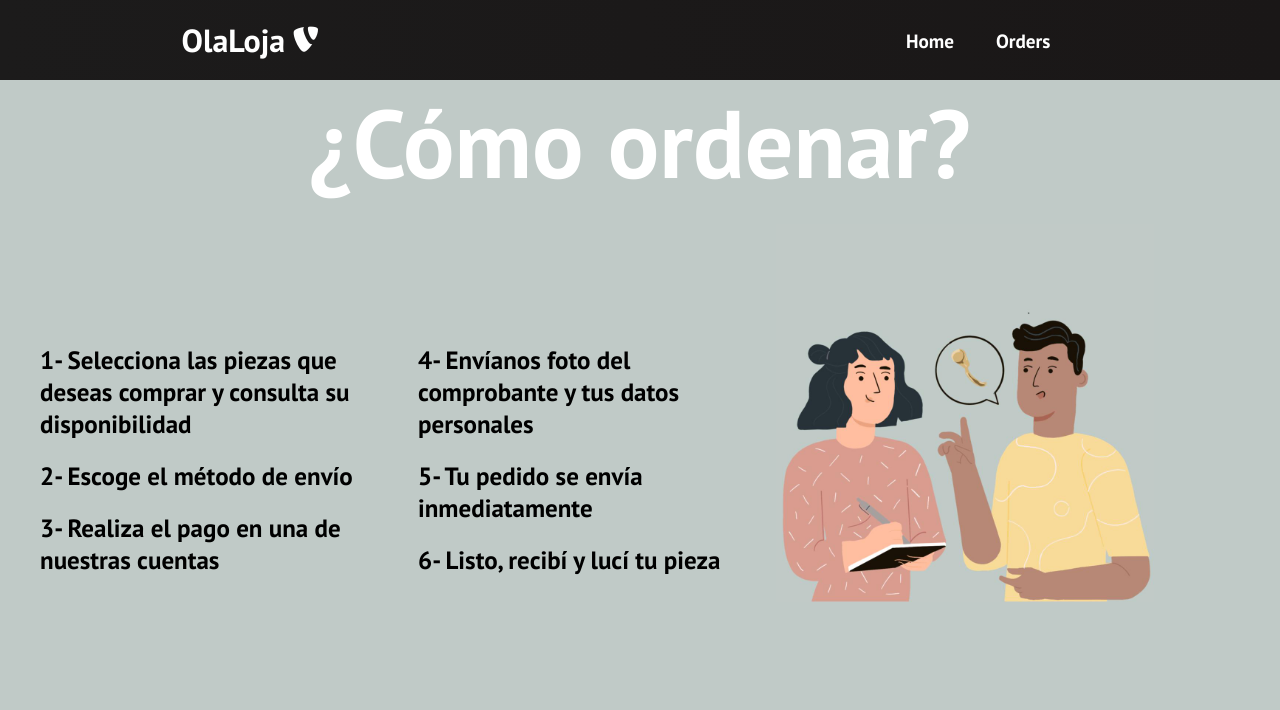
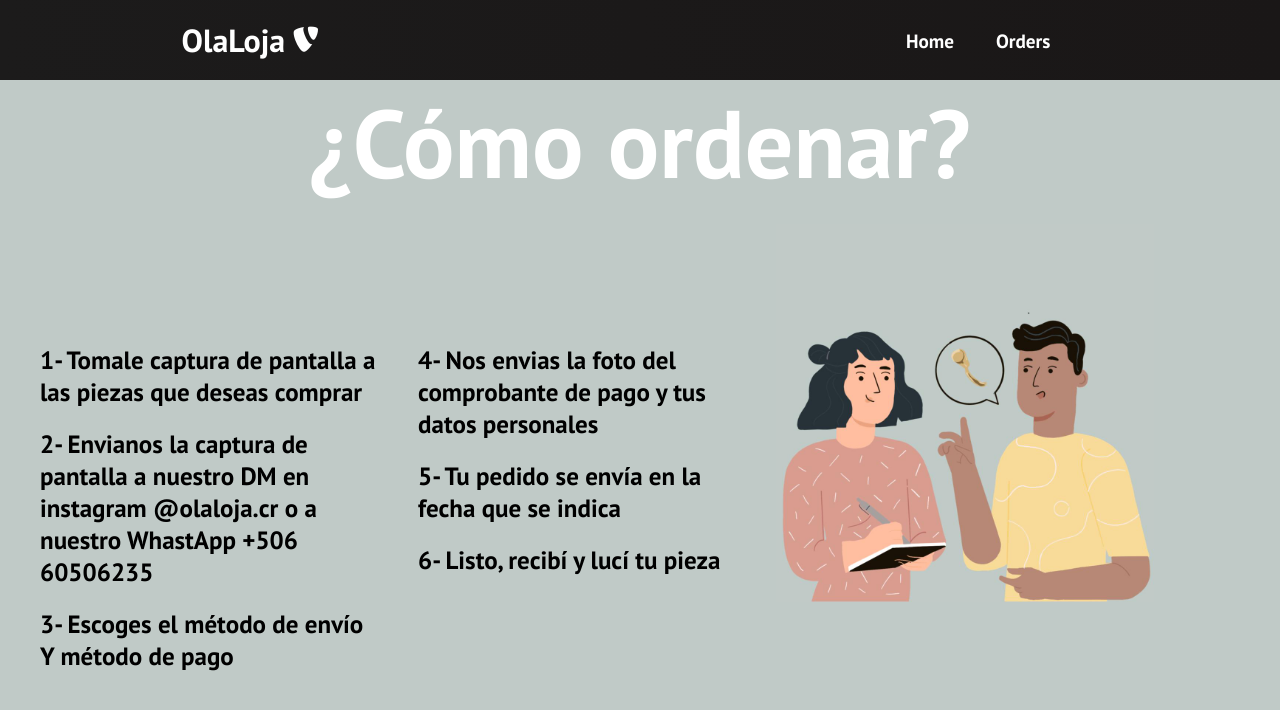
Before and after one commit to GONNZ/OlaLoja, a React (Create React App) app: page /services in a window 1280 px wide. Shown: the top 710 px of the page. Built offline with nearby package versions, Linux system fonts and the light colour scheme; the HTML template or start-up script is replaced by a standard one.

Commit message:
Favicon and orders text update

```diff
--- a/src/components/Navbar.js
+++ b/src/components/Navbar.js
@@ -51,18 +51,6 @@ function Navbar() {
                 Orders
               </Link>
             </li>
-
-
-
-            <li>
-              <Link
-                to='/sign-up'
-                className='nav-links-mobile'
-                onClick={closeMobileMenu}
-              >
-                Sign Up
-              </Link>
-            </li>
           </ul>
 
         </div>
--- a/src/components/pages/Services.js
+++ b/src/components/pages/Services.js
@@ -10,16 +10,16 @@ export default function Services() {
         <div className="container">
           <div className="info">
             <p>
-              1- Selecciona las piezas que deseas comprar y consulta su
-              disponibilidad
+              1- Tomale captura de pantalla a las piezas que deseas comprar
             </p>
-            <p>2- Escoge el método de envío</p>
-            <p>3- Realiza el pago en una de nuestras cuentas</p>
+            <p>2- Envianos la captura de pantalla a nuestro DM en instagram @olaloja.cr
+              o a nuestro WhastApp +506 60506235</p>
+            <p>3- Escoges el método de envío Y método de pago </p>
           </div>
 
           <div className="info">
-            <p>4- Envíanos foto del comprobante y tus datos personales</p>
-            <p>5- Tu pedido se envía inmediatamente</p>
+            <p>4- Nos envias la foto del comprobante de pago y tus datos personales</p>
+            <p>5- Tu pedido se envía en la fecha que se indica</p>
             <p>6- Listo, recibí y lucí tu pieza</p>
           </div>
 
```
Also changed, not shown: 2 other files (tests, documents, lock files or other folders).
